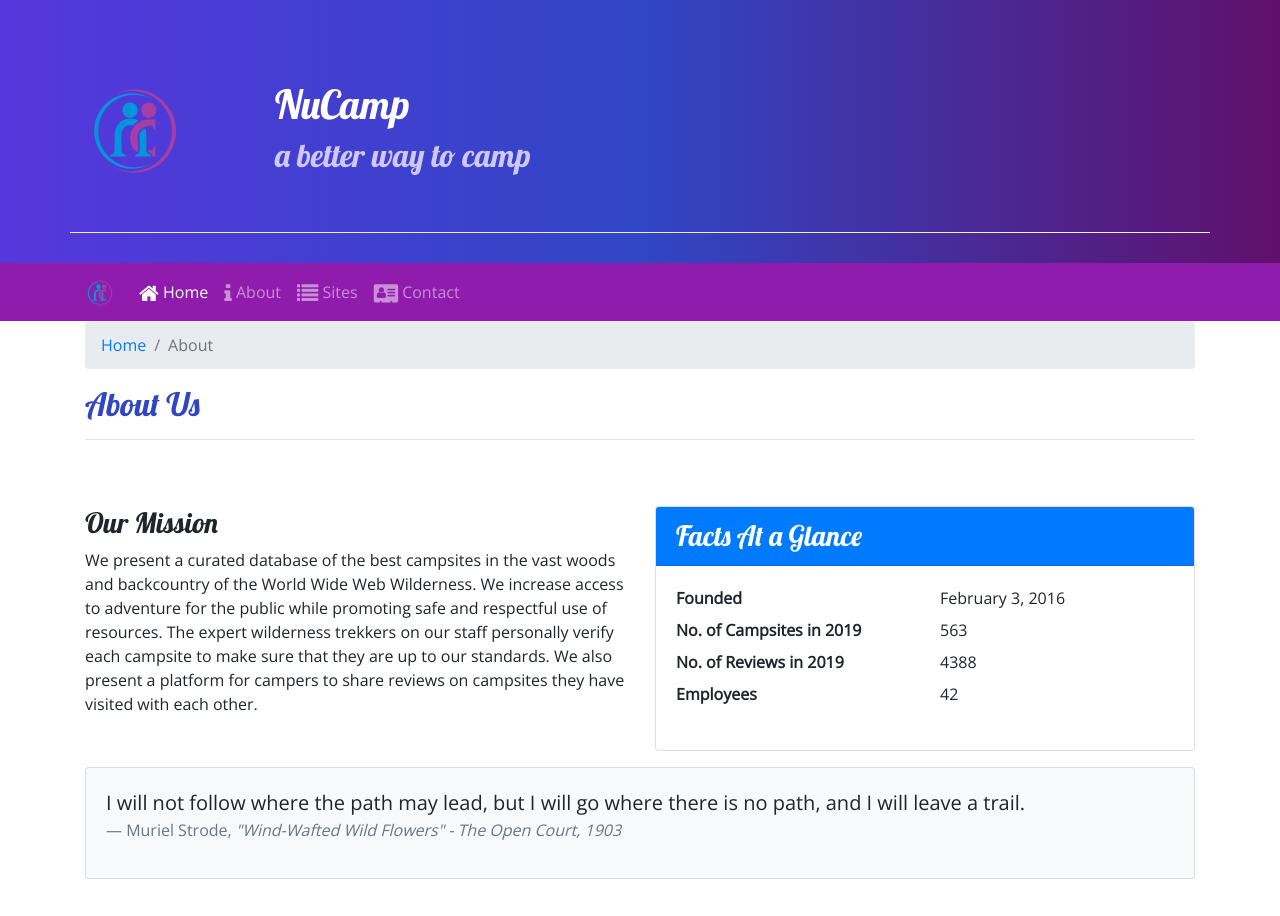
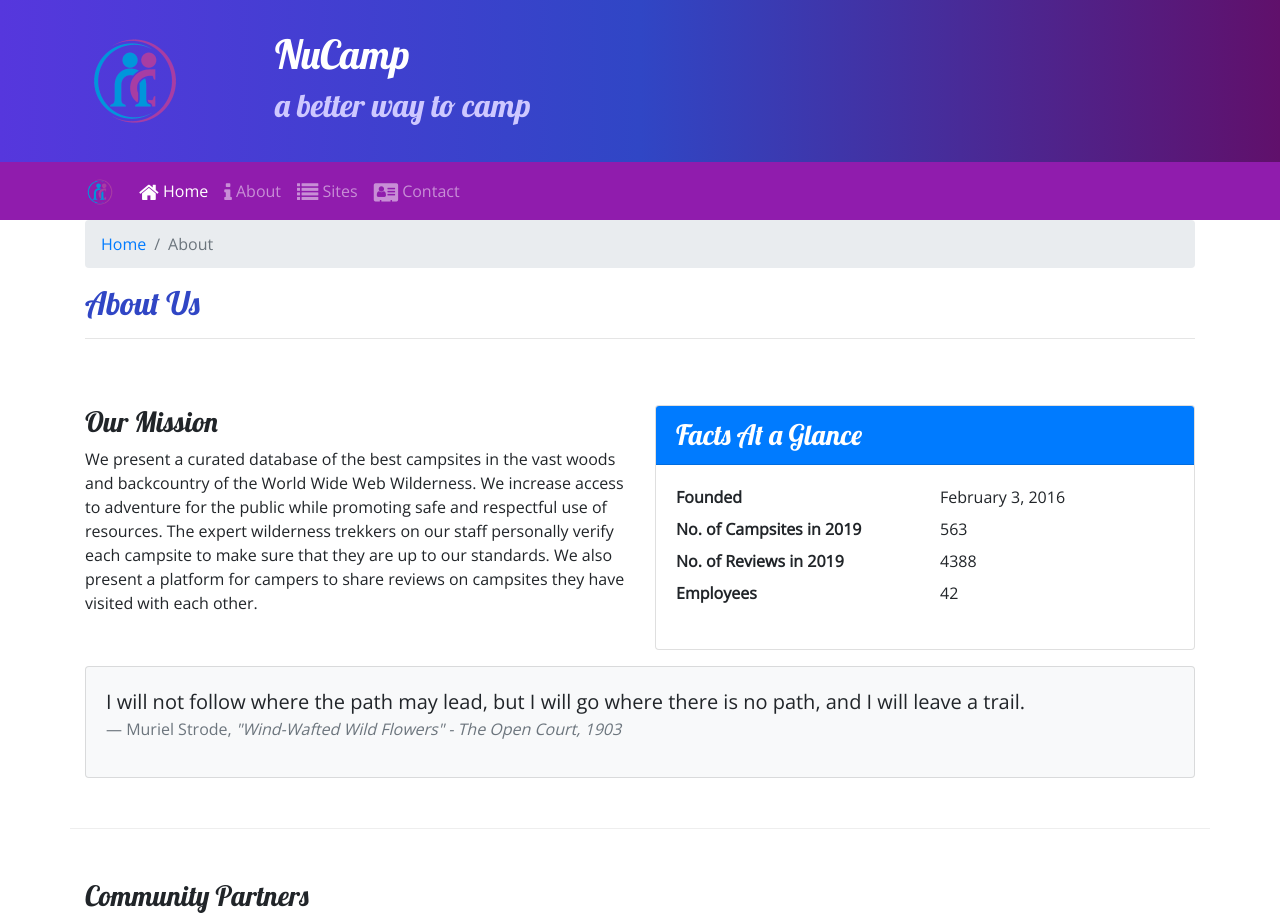
Before and after one commit to cnuno94/nucampsite, a website: page aboutus.html in a window 1280 px wide. Shown: the top 916 px of the page. Drawn offline with nearby package versions, Linux system fonts and the light colour scheme.

Commit message:
updated with proper row format on header items

```diff
--- a/aboutus.html
+++ b/aboutus.html
@@ -18,7 +18,7 @@
 <body>
     <header class="jumbotron jumbotron-fluid">
         <div class="container">
-            <div class="row row-content align-items-center">
+            <div class="row">
                 <div class="col-4 col-sm-3 col-md-2 align-self-center">
                     <a href="index.html"><img src="img/img/logo.png" class="img-fluid" /></a>
                 </div>
```
Also changed, not shown: contactus.html (+1 -1 lines), index.html (+1 -1 lines).
